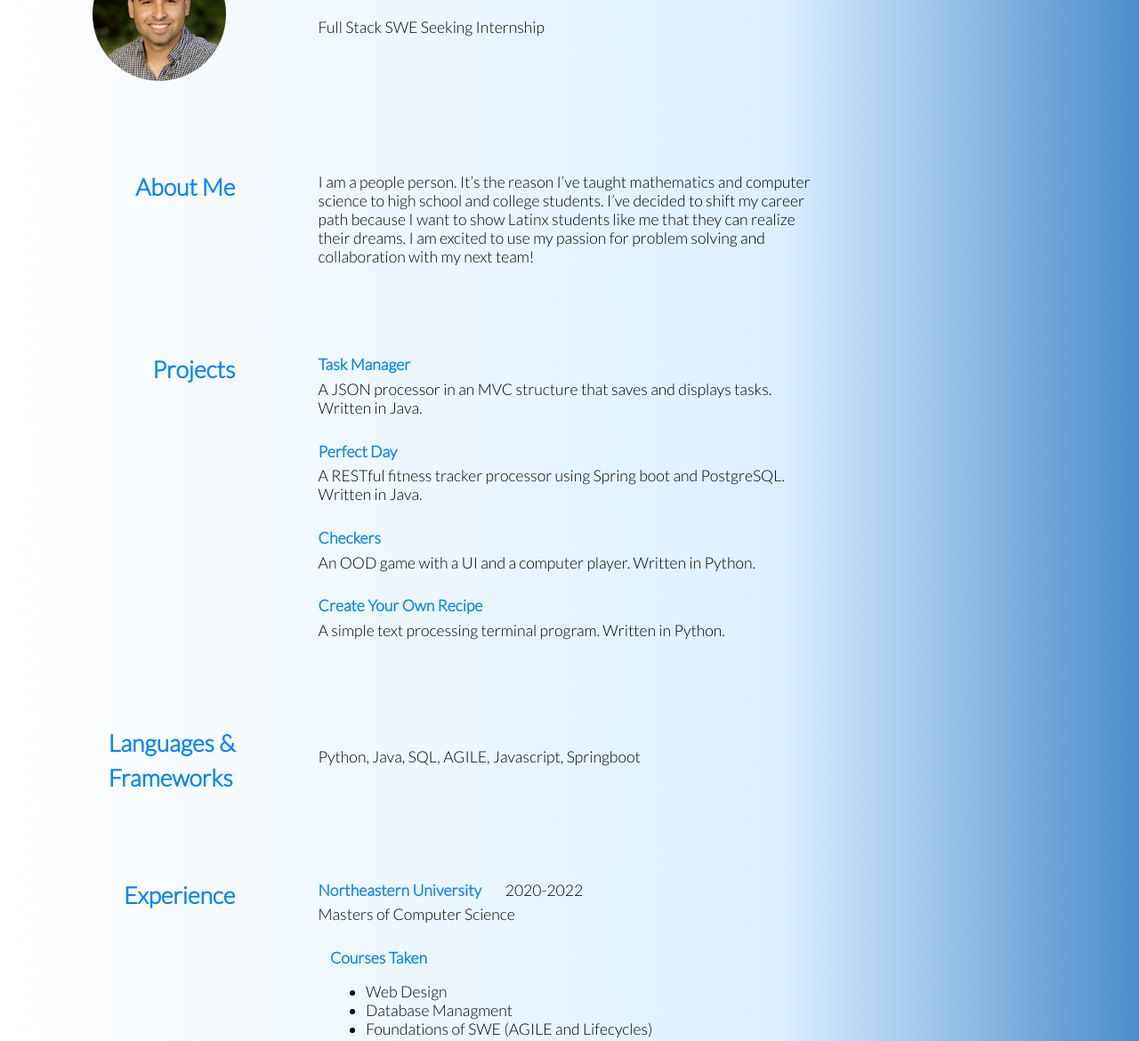
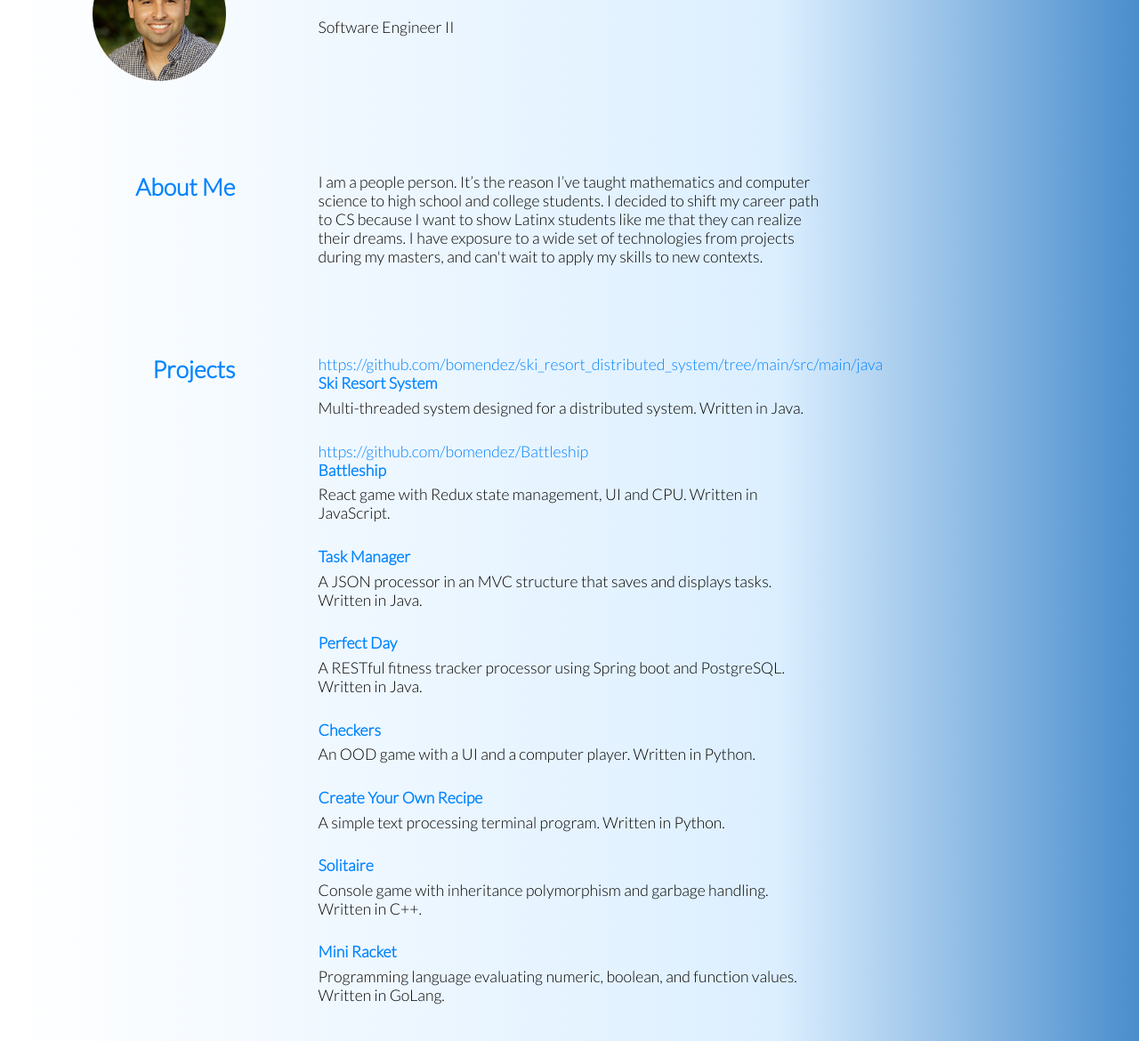
Before and after one commit to bomendez/bomendez, a plain HTML site: page index.html in a window 1280 px wide. Shown: the part 287-1457 px from the top of the page at 89% size. Drawn offline with Linux system fonts and the light colour scheme.

Commit message:
Update index.html

```diff
--- a/index.html
+++ b/index.html
@@ -188,7 +188,7 @@
         </div>
         <div class="title content">
             <h1>Bo Mendez</h1>
-            <p>Full Stack SWE Seeking Internship</p>
+            <p>Software Engineer II</p>
         </div>
         <div class="about_menu">
             <h2>About Me</h2>
@@ -202,11 +202,18 @@
         </div>
         <div class="about content">
             <p>I am a people person. It’s the reason I’ve taught mathematics and computer science to high school and
-                college students. I’ve decided to shift my career path because I want to show Latinx students like me
-                that they can realize their dreams. I am excited to use my passion for problem solving and collaboration
-                with my next team!</p>
+                college students. I decided to shift my career path to CS because I want to show Latinx students like me
+                that they can realize their dreams. I have exposure to a wide set of technologies from projects during my
+                masters, and can't wait to apply my skills to new contexts.
+            </p>
         </div>
         <div class="projects content">
+                <a href="">https://github.com/bomendez/ski_resort_distributed_system/tree/main/src/main/java<h4>Ski Resort System</h4></a>
+                <p>Multi-threaded system designed for a distributed system. Written in Java. </p>
+                <br>
+                <a href="">https://github.com/bomendez/Battleship<h4>Battleship</h4></a>
+                <p>React game with Redux state management, UI and CPU. Written in JavaScript.</p>
+                <br>
                 <a href="https://github.com/bomendez/bomendez.github.io/tree/master/Task%20Scheduler"><h4>Task Manager</h4></a>
                 <p>A JSON processor in an MVC structure that saves and displays tasks. Written in Java.</p>
                 <br>
@@ -218,10 +225,16 @@
                 <br>
                 <a href="https://github.com/bomendez/bomendez.github.io/tree/master/Recipes"><h4>Create Your Own Recipe</h4></a>
                 <p>A simple text processing terminal program. Written in Python.</p>
+                <br>
+                <a href="https://github.com/bomendez/solitaire"><h4>Solitaire</h4></a>
+                <p>Console game with inheritance polymorphism and garbage handling. Written in C++.</p>
+                <br>
+                <a href="https://github.com/bomendez/MiniRacket"><h4>Mini Racket</h4></a>
+                <p>Programming language evaluating numeric, boolean, and function values. Written in GoLang.</p>
         </div>
         <div class="lang content">
             <br>
-            <p>Python, Java, SQL, AGILE, Javascript, Springboot</p>
+            <p>Python, Java, C++, Javascript, Springboot, JavaScript, GoLang, Node.js, Oracle, PostgreSQL, MongoDB</p>
         </div>
         <div class="experience_menu content">
             <h2>Experience</h2>
```
